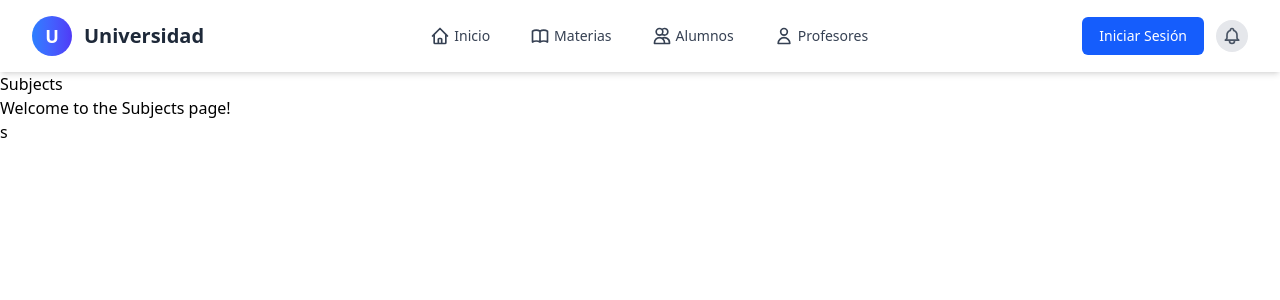
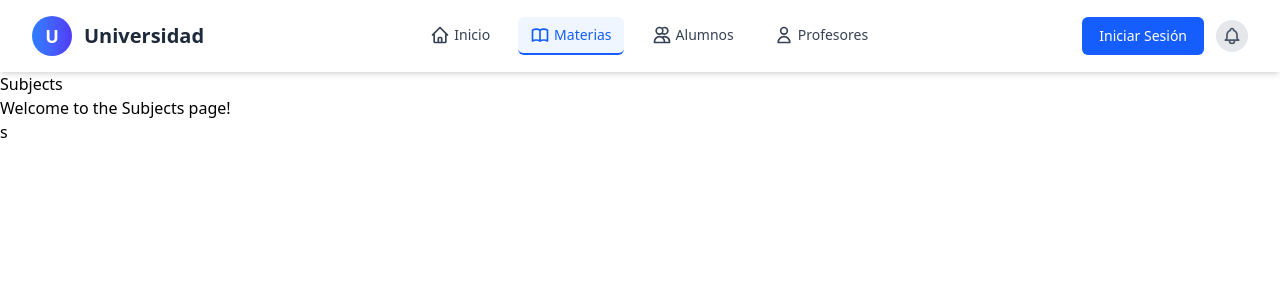
Before and after one commit to diegorodoro/wichoFront, a React (Vite) app: page /materias in a window 1280 px wide. Shown: the top 300 px of the page. Built offline with nearby package versions, Linux system fonts and the light colour scheme.

Commit message:
Refactor Header component to highlight active navigation links based on current route

```diff
--- a/src/components/Header.tsx
+++ b/src/components/Header.tsx
@@ -1,8 +1,12 @@
 import { useState } from 'react';
-import { Link } from 'react-router-dom';
+import { Link, useLocation } from 'react-router-dom';
 
 const Header = () => {
     const [isOpen, setIsOpen] = useState(false);
+    const location = useLocation();
+
+    // Función para determinar si una ruta está activa
+    const isActive = (path: string) => location.pathname === path;
 
     return (
         <header className="bg-white shadow-md py-4 px-4 sm:px-6 lg:px-8 sticky top-0 z-50">
@@ -19,28 +23,56 @@ const Header = () => {
                     {/* Enlaces de navegación para pantallas medianas y grandes */}
                     <div className="hidden md:block">
                         <div className="ml-10 flex items-center space-x-4">
-                            <Link to="/inicio" className="px-3 py-2 rounded-md text-sm font-medium text-gray-700 hover:text-blue-600 hover:bg-blue-50 transition-all duration-200 flex items-center">
+                            <Link
+                                to="/inicio"
+                                className={`px-3 py-2 rounded-md text-sm font-medium transition-all duration-200 flex items-center
+                                    ${isActive('/inicio')
+                                        ? 'text-blue-600 bg-blue-50 border-b-2 border-blue-600'
+                                        : 'text-gray-700 hover:text-blue-600 hover:bg-blue-50 border-b-2 border-transparent'
+                                    }`}
+                            >
                                 <svg xmlns="http://www.w3.org/2000/svg" className="h-5 w-5 mr-1" fill="none" viewBox="0 0 24 24" stroke="currentColor">
                                     <path strokeLinecap="round" strokeLinejoin="round" strokeWidth={2} d="M3 12l2-2m0 0l7-7 7 7M5 10v10a1 1 0 001 1h3m10-11l2 2m-2-2v10a1 1 0 01-1 1h-3m-6 0a1 1 0 001-1v-4a1 1 0 011-1h2a1 1 0 011 1v4a1 1 0 001 1m-6 0h6" />
                                 </svg>
                                 Inicio
                             </Link>
 
-                            <Link to="/materias" className="px-3 py-2 rounded-md text-sm font-medium text-gray-700 hover:text-blue-600 hover:bg-blue-50 transition-all duration-200 flex items-center">
+                            <Link
+                                to="/materias"
+                                className={`px-3 py-2 rounded-md text-sm font-medium transition-all duration-200 flex items-center
+                                    ${isActive('/materias')
+                                        ? 'text-blue-600 bg-blue-50 border-b-2 border-blue-600'
+                                        : 'text-gray-700 hover:text-blue-600 hover:bg-blue-50 border-b-2 border-transparent'
+                                    }`}
+                            >
                                 <svg xmlns="http://www.w3.org/2000/svg" className="h-5 w-5 mr-1" fill="none" viewBox="0 0 24 24" stroke="currentColor">
                                     <path strokeLinecap="round" strokeLinejoin="round" strokeWidth={2} d="M12 6.253v13m0-13C10.832 5.477 9.246 5 7.5 5S4.168 5.477 3 6.253v13C4.168 18.477 5.754 18 7.5 18s3.332.477 4.5 1.253m0-13C13.168 5.477 14.754 5 16.5 5c1.747 0 3.332.477 4.5 1.253v13C19.832 18.477 18.247 18 16.5 18c-1.746 0-3.332.477-4.5 1.253" />
                                 </svg>
                                 Materias
                             </Link>
 
-                            <Link to="/alumnos" className="px-3 py-2 rounded-md text-sm font-medium text-gray-700 hover:text-blue-600 hover:bg-blue-50 transition-all duration-200 flex items-center">
+                            <Link
+                                to="/alumnos"
+                                className={`px-3 py-2 rounded-md text-sm font-medium transition-all duration-200 flex items-center
+                                    ${isActive('/alumnos')
+                                        ? 'text-blue-600 bg-blue-50 border-b-2 border-blue-600'
+                                        : 'text-gray-700 hover:text-blue-600 hover:bg-blue-50 border-b-2 border-transparent'
+                                    }`}
+                            >
                                 <svg xmlns="http://www.w3.org/2000/svg" className="h-5 w-5 mr-1" fill="none" viewBox="0 0 24 24" stroke="currentColor">
                                     <path strokeLinecap="round" strokeLinejoin="round" strokeWidth={2} d="M12 4.354a4 4 0 110 5.292M15 21H3v-1a6 6 0 0112 0v1zm0 0h6v-1a6 6 0 00-9-5.197M13 7a4 4 0 11-8 0 4 4 0 018 0z" />
                                 </svg>
                                 Alumnos
                             </Link>
 
-                            <Link to="/profesores" className="px-3 py-2 rounded-md text-sm font-medium text-gray-700 hover:text-blue-600 hover:bg-blue-50 transition-all duration-200 flex items-center">
+                            <Link
+                                to="/profesores"
+                                className={`px-3 py-2 rounded-md text-sm font-medium transition-all duration-200 flex items-center
+                                    ${isActive('/profesores')
+                                        ? 'text-blue-600 bg-blue-50 border-b-2 border-blue-600'
+                                        : 'text-gray-700 hover:text-blue-600 hover:bg-blue-50 border-b-2 border-transparent'
+                                    }`}
+                            >
                                 <svg xmlns="http://www.w3.org/2000/svg" className="h-5 w-5 mr-1" fill="none" viewBox="0 0 24 24" stroke="currentColor">
                                     <path strokeLinecap="round" strokeLinejoin="round" strokeWidth={2} d="M16 7a4 4 0 11-8 0 4 4 0 018 0zM12 14a7 7 0 00-7 7h14a7 7 0 00-7-7z" />
                                 </svg>
@@ -90,19 +122,47 @@ const Header = () => {
                 {/* Menú móvil */}
                 <div className={`${isOpen ? 'block' : 'hidden'} md:hidden mt-4`}>
                     <div className="px-2 pt-2 pb-3 space-y-1 sm:px-3">
-                        <Link to="/inicio" className="block px-3 py-2 rounded-md text-base font-medium text-gray-700 hover:text-blue-600 hover:bg-blue-50">
+                        <Link
+                            to="/inicio"
+                            className={`block px-3 py-2 rounded-md text-base font-medium
+                                ${isActive('/inicio')
+                                    ? 'text-blue-600 bg-blue-50 border-l-4 border-blue-600'
+                                    : 'text-gray-700 hover:text-blue-600 hover:bg-blue-50'
+                                }`}
+                        >
                             Inicio
                         </Link>
 
-                        <Link to="/materias" className="block px-3 py-2 rounded-md text-base font-medium text-gray-700 hover:text-blue-600 hover:bg-blue-50">
+                        <Link
+                            to="/materias"
+                            className={`block px-3 py-2 rounded-md text-base font-medium
+                                ${isActive('/materias')
+                                    ? 'text-blue-600 bg-blue-50 border-l-4 border-blue-600'
+                                    : 'text-gray-700 hover:text-blue-600 hover:bg-blue-50'
+                                }`}
+                        >
                             Materias
                         </Link>
 
-                        <Link to="/alumnos" className="block px-3 py-2 rounded-md text-base font-medium text-gray-700 hover:text-blue-600 hover:bg-blue-50">
+                        <Link
+                            to="/alumnos"
+                            className={`block px-3 py-2 rounded-md text-base font-medium
+                                ${isActive('/alumnos')
+                                    ? 'text-blue-600 bg-blue-50 border-l-4 border-blue-600'
+                                    : 'text-gray-700 hover:text-blue-600 hover:bg-blue-50'
+                                }`}
+                        >
                             Alumnos
                         </Link>
 
-                        <Link to="/profesores" className="block px-3 py-2 rounded-md text-base font-medium text-gray-700 hover:text-blue-600 hover:bg-blue-50">
+                        <Link
+                            to="/profesores"
+                            className={`block px-3 py-2 rounded-md text-base font-medium
+                                ${isActive('/profesores')
+                                    ? 'text-blue-600 bg-blue-50 border-l-4 border-blue-600'
+                                    : 'text-gray-700 hover:text-blue-600 hover:bg-blue-50'
+                                }`}
+                        >
                             Profesores
                         </Link>
                     </div>
```
